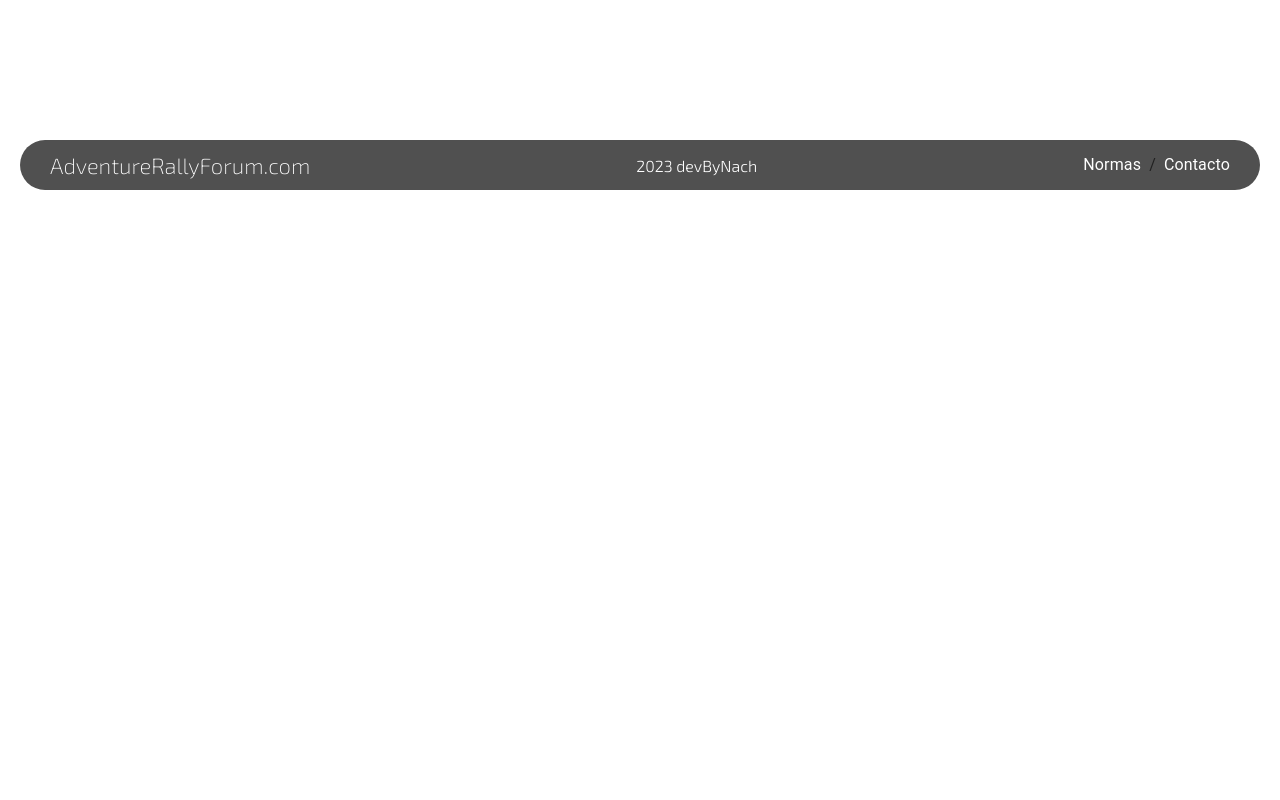
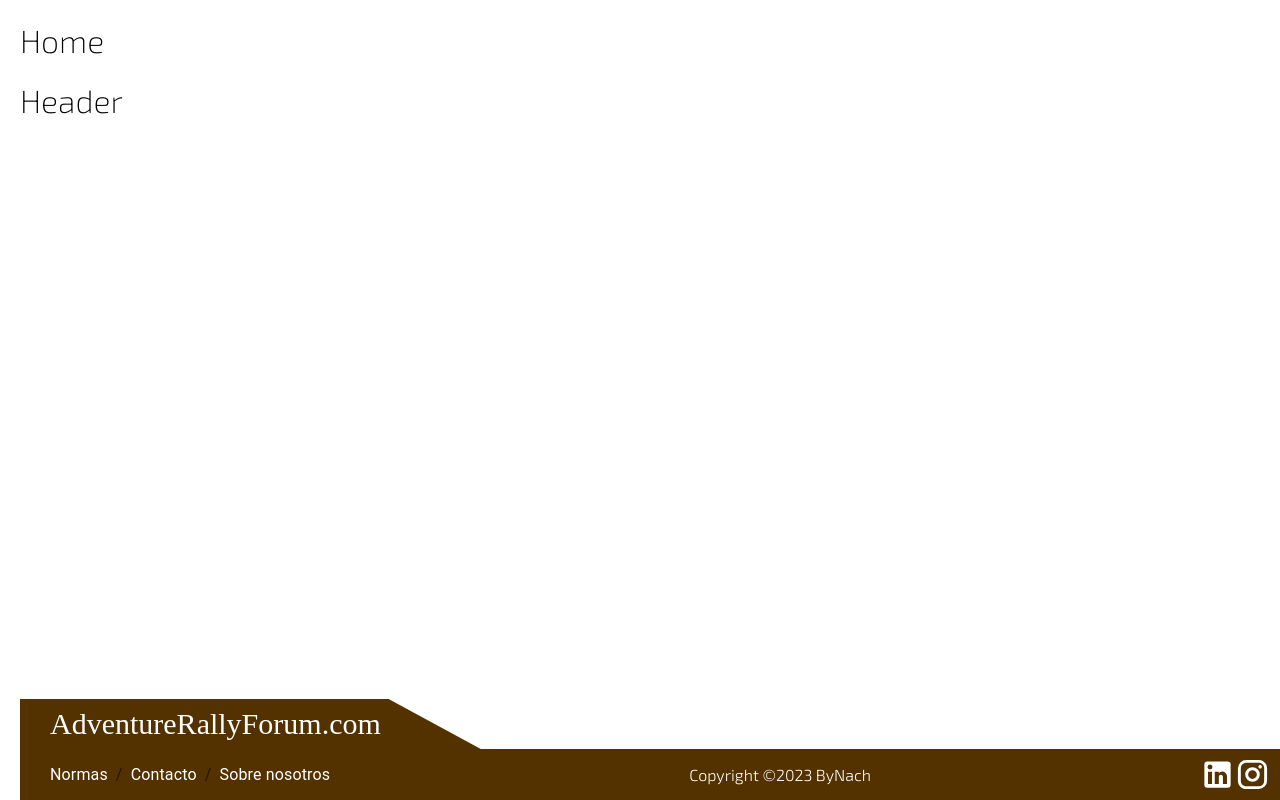
Before and after one commit to byNach/AdventureRallyForum, a React (Vite) app in the folder AdventureRallyForum/: page /Home in a window 1280 px wide. Built offline with nearby package versions, Linux system fonts and the light colour scheme.

Commit message:
DONE footer v1

```diff
--- a/AdventureRallyForum/src/Components/Footer.jsx
+++ b/AdventureRallyForum/src/Components/Footer.jsx
@@ -1,16 +1,17 @@
 import "../assets/Styles/Footer-style.css";
 import Breadcrumbs from "@mui/material/Breadcrumbs";
 import Link from "@mui/material/Link";
+import LinkedInIcon from "@mui/icons-material/LinkedIn";
+import InstagramIcon from "@mui/icons-material/Instagram";
 
 const Footer = () => {
   return (
+    <div className="Footer">
+      <div className="Footer-top">
+        <div className="Footer-title ">AdventureRallyForum.com</div>
+      </div>
+      <div className="Footer-box">
         <div className="Footer-base">
-      <div className="Title-box">
-        <h1 className="Footer-title ">AdventureRallyForum.com</h1>
-      </div>
-      <div className="Developer-box">
-        <p>2023 devByNach</p>
-      </div>
           <div className="Breadcrumbs-box">
             <Breadcrumbs aria-label="breadcrumb">
               <Link underline="hover" color="white" href="/">
@@ -19,7 +20,19 @@ const Footer = () => {
               <Link underline="hover" color="white" href="/">
                 Contacto
               </Link>
+              <Link underline="hover" color="white" href="/">
+                Sobre nosotros
+              </Link>
             </Breadcrumbs>
+          </div>
+          <div className="Developer-box">
+            <p>Copyright ©2023 ByNach</p>
+          </div>
+            <div className="Social-box">
+              <LinkedInIcon color="white" fontSize="large" />
+              <InstagramIcon color="white" fontSize="large" />
+            </div>
+        </div>
       </div>
     </div>
   );
--- a/AdventureRallyForum/src/assets/Styles/Footer-style.css
+++ b/AdventureRallyForum/src/assets/Styles/Footer-style.css
@@ -1,33 +1,64 @@
-body {
+.Footer {
+  position: absolute;
+  bottom: 0%;
+  width: 100%;
   color: white;
-  font-family: 'Exo 2';
+}
+.Footer-top {
+  display: flex;
+  flex-direction: row;
+  flex-wrap: nowrap;
+  align-items: center;
+  height: 50px;
+  width: fit-content;
+  background-color:  rgb(84, 50, 0);
+  clip-path: polygon(80% 0%, 100% 100%, 0% 100%, 0% 0%);
+  padding-left: 30px;
+  padding-right: 100px;
+  user-select: none;
 }
 
 .Footer-base {
-  width: 100%;
-  height: 50px;
-  border-radius: 50px;
+  height: fit-content;
   display: flex;
+  justify-content: space-between;
+  align-items: center;
   flex-direction: row;
-  align-items: center;
-  justify-content: space-between;
-  background-color: rgb(80, 80, 80);
+  background-color:  rgb(84, 50, 0);
+  font-family: 'Exo 2';
+  user-select: none;
+  padding-left: 30px;
+  padding-right: 30px;
 }
-.Title-box {
-  display: flex;
-  flex-direction: row;
-  flex-wrap: nowrap;
-  justify-content: flex-start;
-  margin-left: 30px;
-}
+
 .Footer-title {
   font-weight: 200;
-  font-size: 22px;
+  font-size: 30px;
+  margin: 0px;
+  padding: 0px;
 }
+
 .Developer-box {
+  display: flex;
+  align-items: flex-end;
   justify-content: center;
 }
+
+.Social-box {
+display: flex;
+justify-content: flex-end;
+height: 60%;
+flex-direction: row;
+flex-wrap: nowrap;
+justify-content: space-around;
+align-items: center;
+cursor: pointer;
+}
 .Breadcrumbs-box {
+  display: flex;
+  flex-direction: column;
+  justify-content: space-around;
   margin-right: 30px;
   font-family: 'Exo 2';
+  align-items: flex-end;
 }
```
Lines whose indentation alone changed are shown as unchanged.
